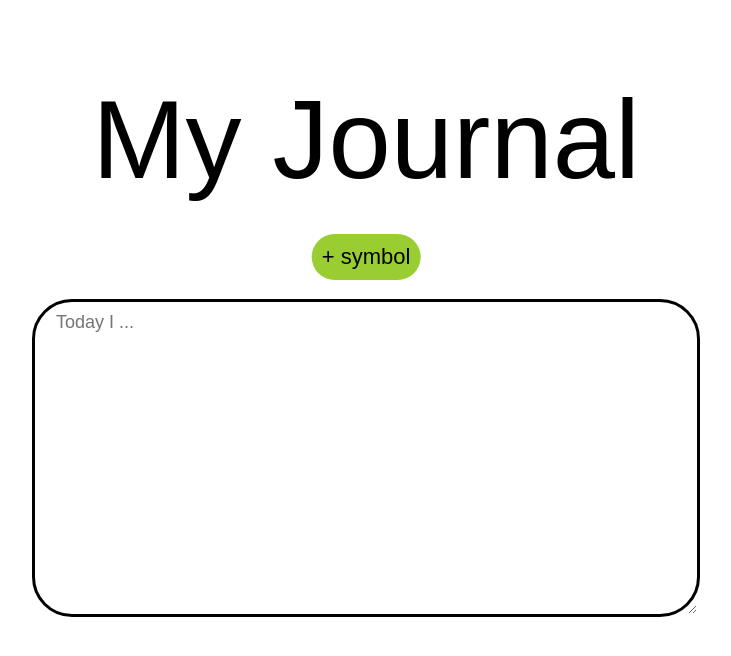
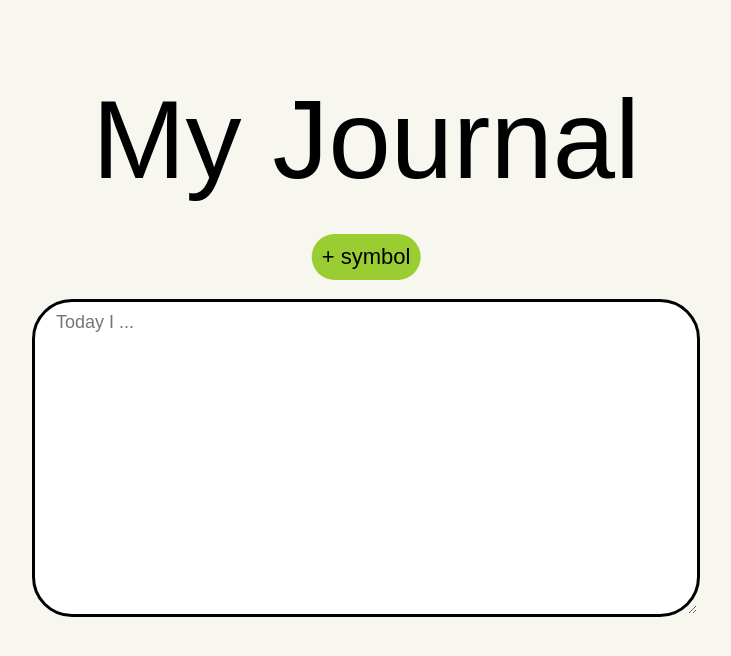
Before and after one commit to SMei201900/Journal-Project, a plain HTML site: page index.html in a window 1280 px wide. Shown: the whole page, without its empty margins (274-1005 px from the left). Drawn offline with Linux system fonts and the light colour scheme; a web font is replaced by a local one.

Commit message:
changing background color

```diff
--- a/styles.css
+++ b/styles.css
@@ -47,7 +47,8 @@ add a border gradient upon hovering the button
 add sliding aniamtion to reveal new text for button
 */
 
-/*ALT + SHIFT + F = formatting */
+/*ALT + SHIFT + F = formatting
+CTRL + / makes comments */
 
 textarea, #plusSymbol {
   font-family: "Gaegu", sans-serif;
@@ -65,3 +66,7 @@ body {
   font-weight: 400;
   font-style: normal;
 }
+
+html {
+  background-color:#f7f7f0;
+}
```
